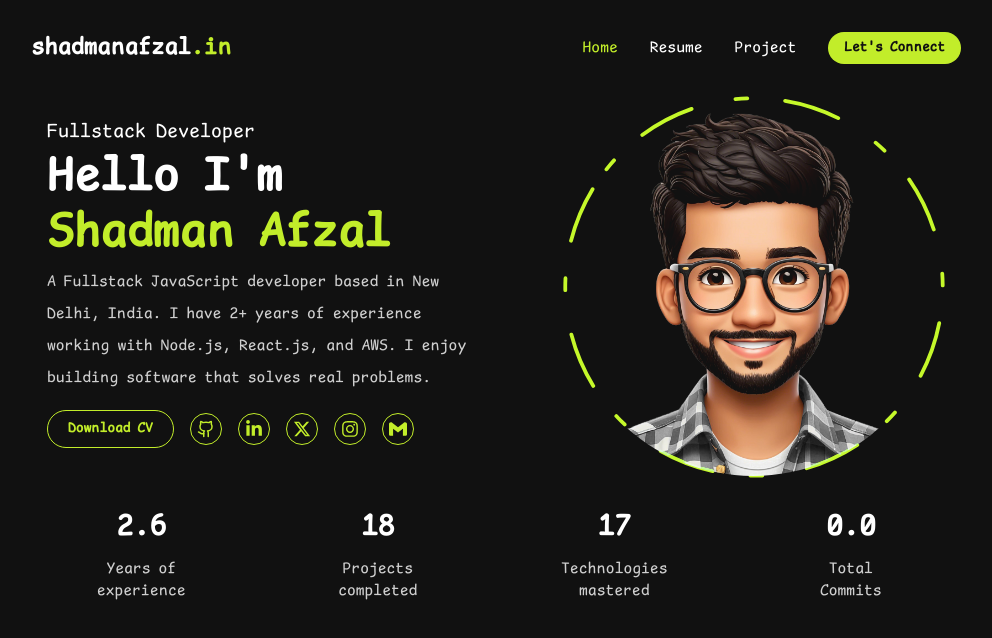
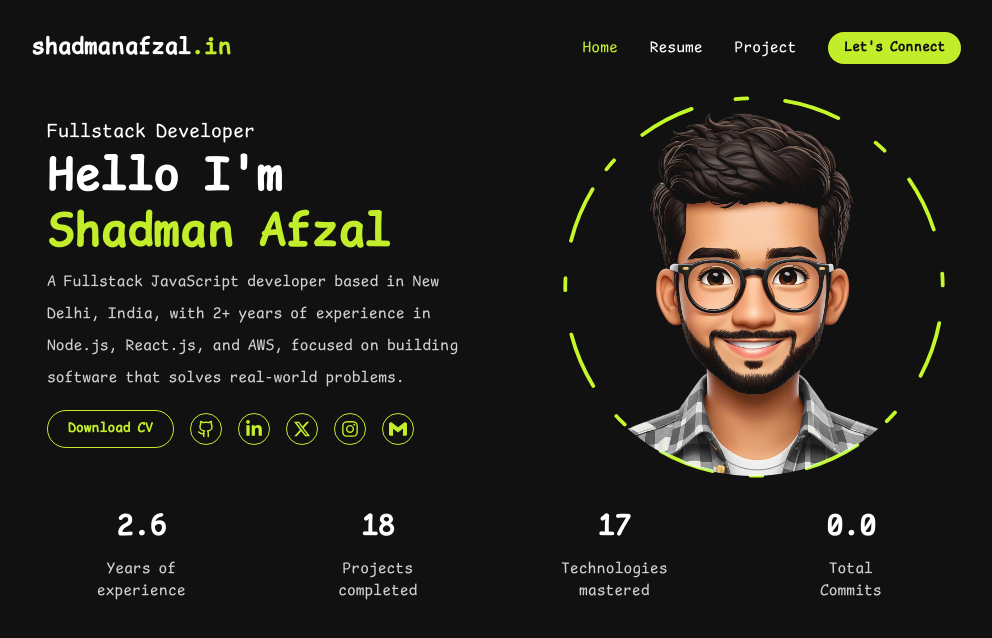
Before and after one commit to ShadmanAfzal/portfolio-next-js, a Next.js app: page / in a window 1280 px wide. Shown: the top 638 px of the page, without its empty margins (144-1136 px from the left). Built offline with nearby package versions, Linux system fonts and the light colour scheme.

Commit message:
fix: introduction text

```diff
--- a/src/components/home/Hero/index.tsx
+++ b/src/components/home/Hero/index.tsx
@@ -53,9 +53,9 @@ const Hero: React.FC = () => {
         </div>
         <div>
           <p className='text-white/80 leading-loose text-center lg:text-start text-balance'>
-            A Fullstack JavaScript developer based in New Delhi, India. I have{' '}
-            {calculateExperience()} years of experience working with Node.js,
-            React.js, and AWS. I enjoy building software that solves real
+            A Fullstack JavaScript developer based in New Delhi, India, with{' '}
+            {calculateExperience()} years of experience in Node.js, React.js,
+            and AWS, focused on building software that solves real-world
             problems.
           </p>
         </div>
--- a/src/components/resume/AboutMe.tsx
+++ b/src/components/resume/AboutMe.tsx
@@ -59,10 +59,9 @@ const AboutMe = () => {
       <div className='flex flex-col gap-2'>
         <div className='text-3xl text-white font-semibold'>About Me</div>
         <div className='text-white/80 leading-relaxed text-[15px]'>
-          A Fullstack JavaScript developer based in New Delhi, India. I have{' '}
-          {calculateExperience()} years of experience working with Node.js,
-          React.js, and AWS. I enjoy building software that solves real
-          problems.
+          A Fullstack JavaScript developer based in New Delhi, India, with{' '}
+          {calculateExperience()} years of experience in Node.js, React.js, and
+          AWS, focused on building software that solves real-world problems.
         </div>
       </div>
       <div className='grid grid-cols-1 md:grid-cols-2 gap-8 py-4 text-white/80 text-[15px]'>
```
